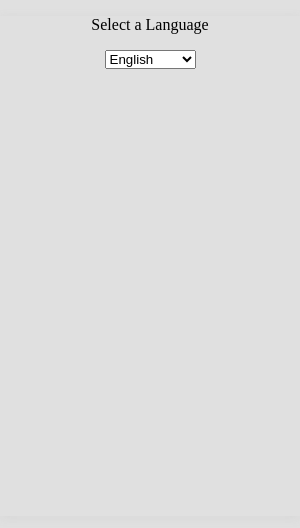
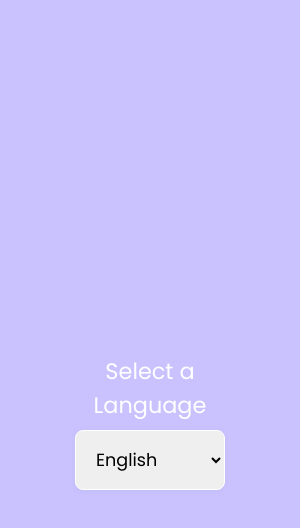
Before and after one commit to Maxim12313/mhacks17-translator, an Electron app: page src/settings.html in a window 300 px wide. Drawn offline with Linux system fonts and the light colour scheme.

Commit message:
add some language setting UI

```diff
--- a/src/index.js
+++ b/src/index.js
@@ -23,8 +23,8 @@ function createSettingsWindow() {
   const { width, height } = screen.getPrimaryDisplay().workAreaSize;
 
   settingsWindow = new BrowserWindow({
-    width: 200, // 200
-    height: 200, // 200
+    width: 150, // 200
+    height: 150, // 200
     transparent: false,
     frame: false,
     skipTaskbar: false,
@@ -41,7 +41,7 @@ function createSettingsWindow() {
   // Set the overlay position to bottom-right corner
   settingsWindow.setBounds({
     x: width - 220,
-    y: (height / 2) - 50,
+    y: (height / 2) - 100, // Shifted down by 20 pixels
     width: 200, // 200
     height: 200, // 200
   });
--- a/src/settings.html
+++ b/src/settings.html
@@ -3,36 +3,61 @@
 <head>
     <title>Settings</title>
     <style>
-        body {
+        @import url("https://fonts.googleapis.com/css2?family=Poppins:ital,wght@0,100;0,200;0,300;0,400;0,500;0,600;0,700;0,800;0,900;1,100;1,200;1,300;1,400;1,500;1,600;1,700;1,800;1,900&display=swap");
+
+        * {
             margin: 0;
             padding: 0;
-            background-color: rgba(217, 217, 217, 0.8);
+            box-sizing: border-box;
+            font-family: "Poppins", sans-serif;
+        }
+
+        body {
+            background-color: #c9c2ff;
+            background-image: linear-gradient(0deg, #bdbdbd 0%, #cfcfcf 100%);
             width: 100%;
-            height: 500px;
-            box-shadow: 0 2px 10px rgba(146, 146, 146, 0.1);
-            font-size: 16px;
+            height: 100%;
             overflow: hidden;
             outline: none;
             text-align: center;
         }
 
+        .container {
+            position: absolute;
+            top: 50%;
+            left: 50%;
+            transform: translate(-50%, -50%);
+        }
+
+        p {
+            color: #fff;
+            margin-bottom: 0.5rem;
+            font-size: 1.4rem;
+            text-align: center;
+        }
+
         #language-dropdown {
-            appearance: none;
-            -webkit-appearance: none;
-            -moz-appearance: none;
-            background-color: #f0f0f0;
-            border: 1px solid #ccc;
-            border-radius: 5px; /* Adjust the border radius as needed */
-            padding: 5px 10px;
+            width: 100%;
+            outline: none;
+            border: 1px solid #fff;
+            padding: 1rem;
+            font-size: 1.1rem;
+            border-radius: 0.5rem;
+            box-shadow: 0 1px 4px rgb(146 161 176 / 15%);
             cursor: pointer;
-            font-size: 14px;
-            width: 100%;
+        }
+
+        #language-dropdown:focus,
+        #language-dropdown:hover {
+            outline: none;
+            border: 1px solid rgba(0, 0, 0, 0.329);
         }
     </style>
 </head>
 <body>
+    <div class="container">
         <p>Select a Language</p>
-    <select id="languageDropdown">
+        <select id="language-dropdown">
             <option value="en-US" selected>English</option>
             <option value="fr">French</option>
             <option value="de">German</option>
@@ -41,6 +66,7 @@
             <option value="zh">Chinese</option>
             <option value="ja">Japanese</option>
         </select>
+    </div>
     <script src="settings.js"></script>
 </body>
 </html>
```
Lines whose indentation alone changed are shown as unchanged.
